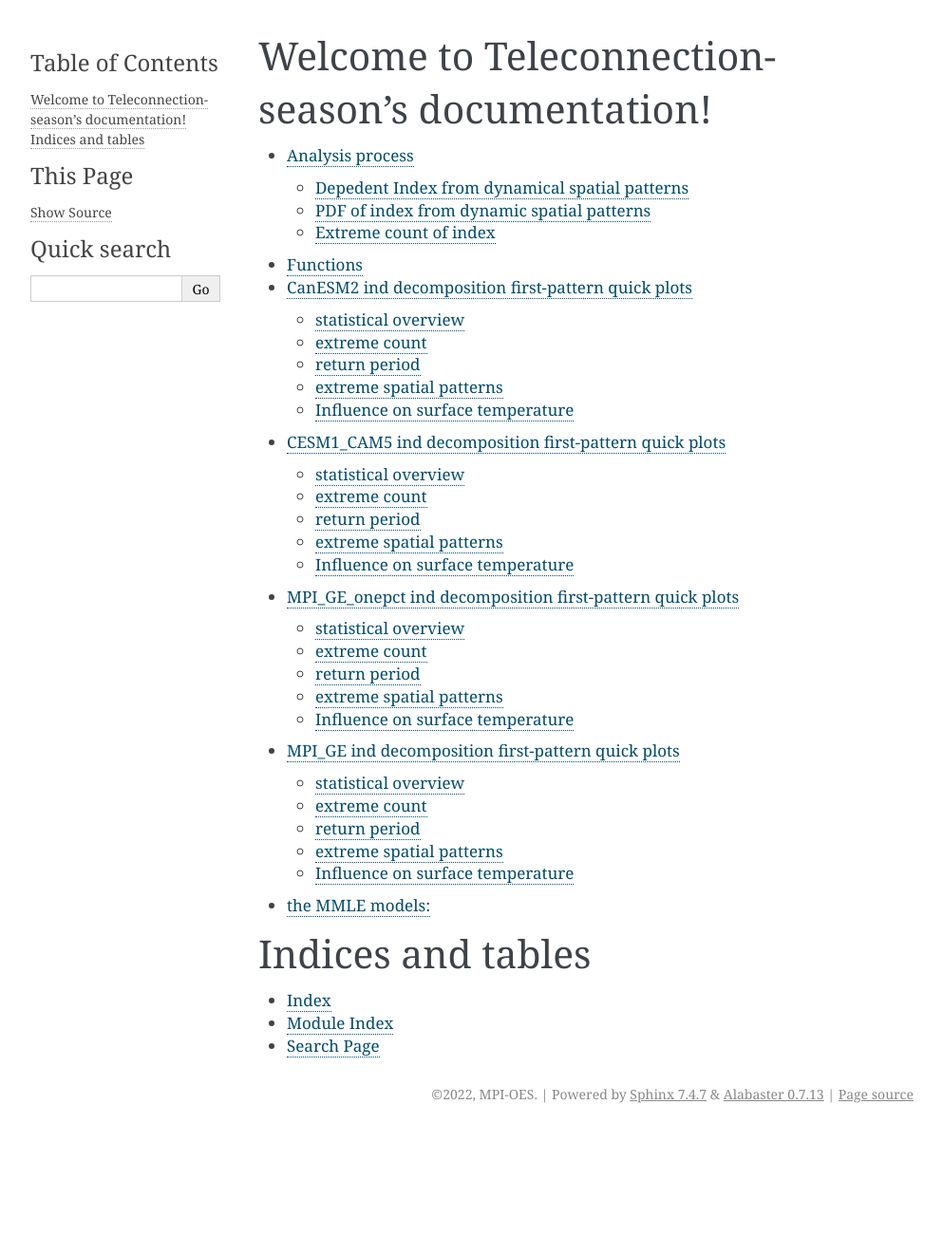
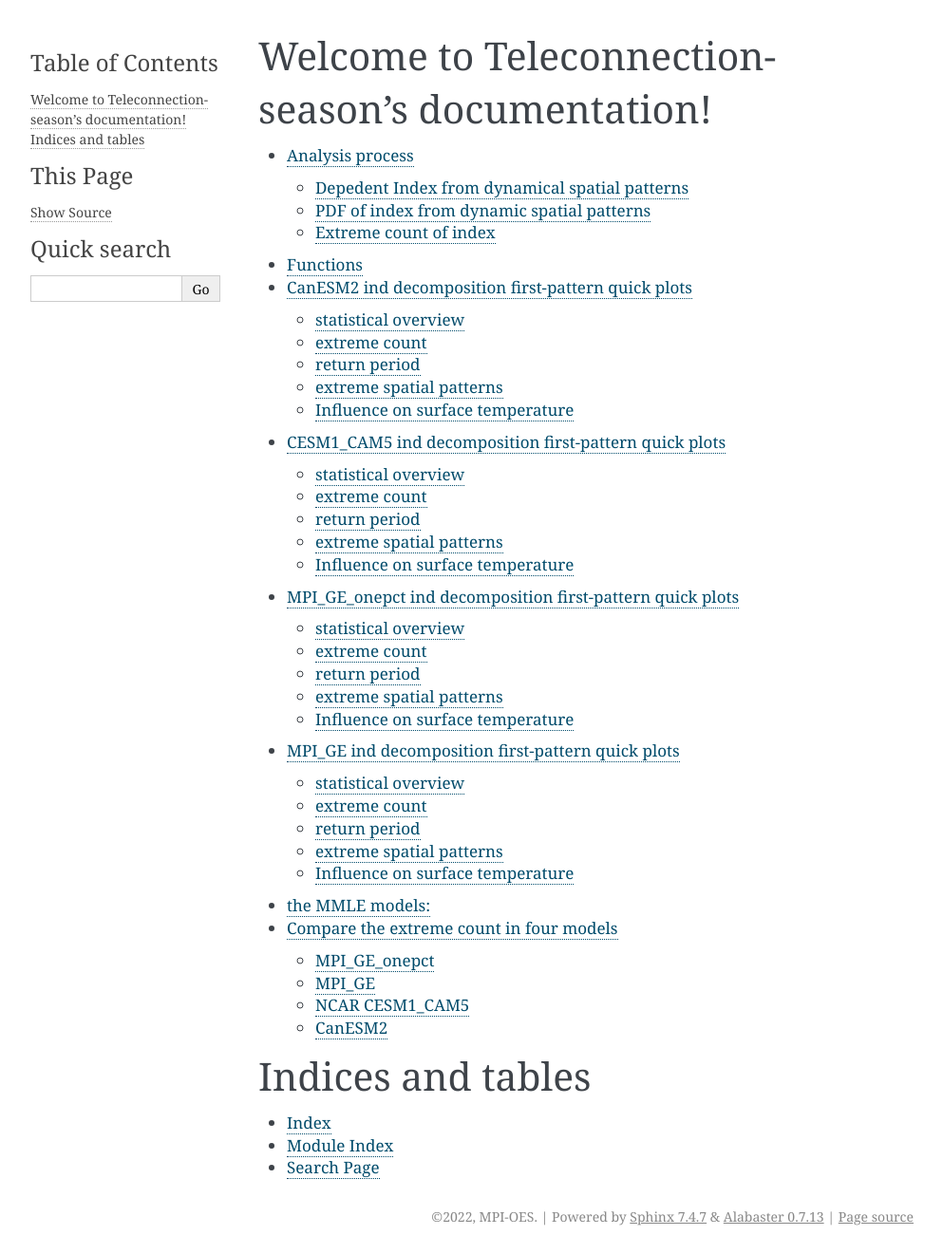
Before and after one commit to liuquan18/Tel_MMLE, a Sphinx documentation site: the page built from docs/source/index.rst, in a window 1280 px wide. Shown: the whole page at 95% size, without its empty margins (148-1141 px from the left). Built offline with Sphinx 7.4.7, drawn with Linux system fonts in a browser that asks for light colours; before the commit the page ends 1192 px from its top, so only the background shows below that.

Commit message:
include today's doc

```diff
--- a/docs/source/index.rst
+++ b/docs/source/index.rst
@@ -16,6 +16,7 @@ Welcome to Teleconnection-season's documentation!
    MPI_GE_onepct_ind_first_doc
    MPI_GE_ind_first_doc
    MMLE_models_aval
+   Compare_extreme_count
 
 Indices and tables
 ==================
```
